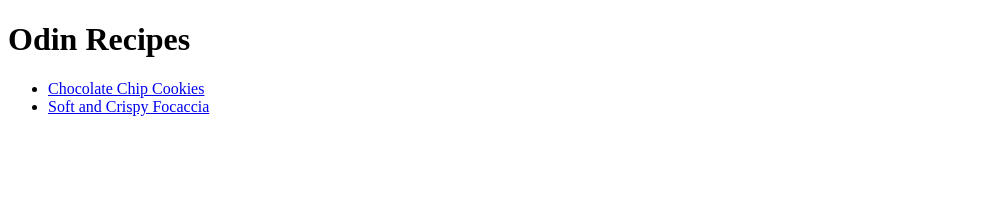
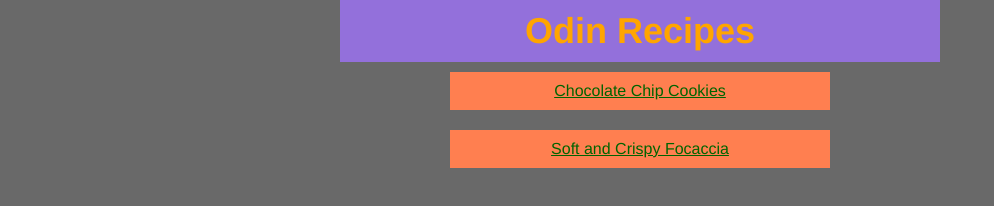
Before and after one commit to harleysbeatrice/odin-recipes, a plain HTML site: page index.html in a window 1280 px wide. Shown: the whole page, without its empty margins (0-994 px from the left). Drawn offline with Linux system fonts and the light colour scheme.

Commit message:
initial styling added to homepage

```diff
--- a/index.html
+++ b/index.html
@@ -3,6 +3,7 @@
     <head>
         <meta charset="UTF-8">
         <title>Homepage</title>
+        <link rel="stylesheet" href="style.css">
     </head>
     <body>
         <h1>Odin Recipes</h1>
--- /dev/null
+++ b/style.css
@@ -0,0 +1,33 @@
+* {
+    margin: 0;
+    padding: 0;
+    box-sizing: border-box;
+    font-family: 'Helvetica',"Arial", sans-serif;
+    background-color: dimgrey;
+}
+
+h1 {
+    text-align: center;
+    font-size: 36px;
+    background-color: mediumpurple;
+    color: orange;
+    width: 600px;
+    margin: 0 auto;
+    padding: 10px;
+    border: 1px rebeccapurple;
+}
+
+li{
+    text-align: center;
+    list-style: none;
+    padding: 10px;
+    width: 400px;
+    margin: 0 auto ;
+    background-color: coral;
+    border: 10px solid dimgrey;
+}
+
+a {
+    background-color: coral;
+    color: darkgreen;
+}
```
